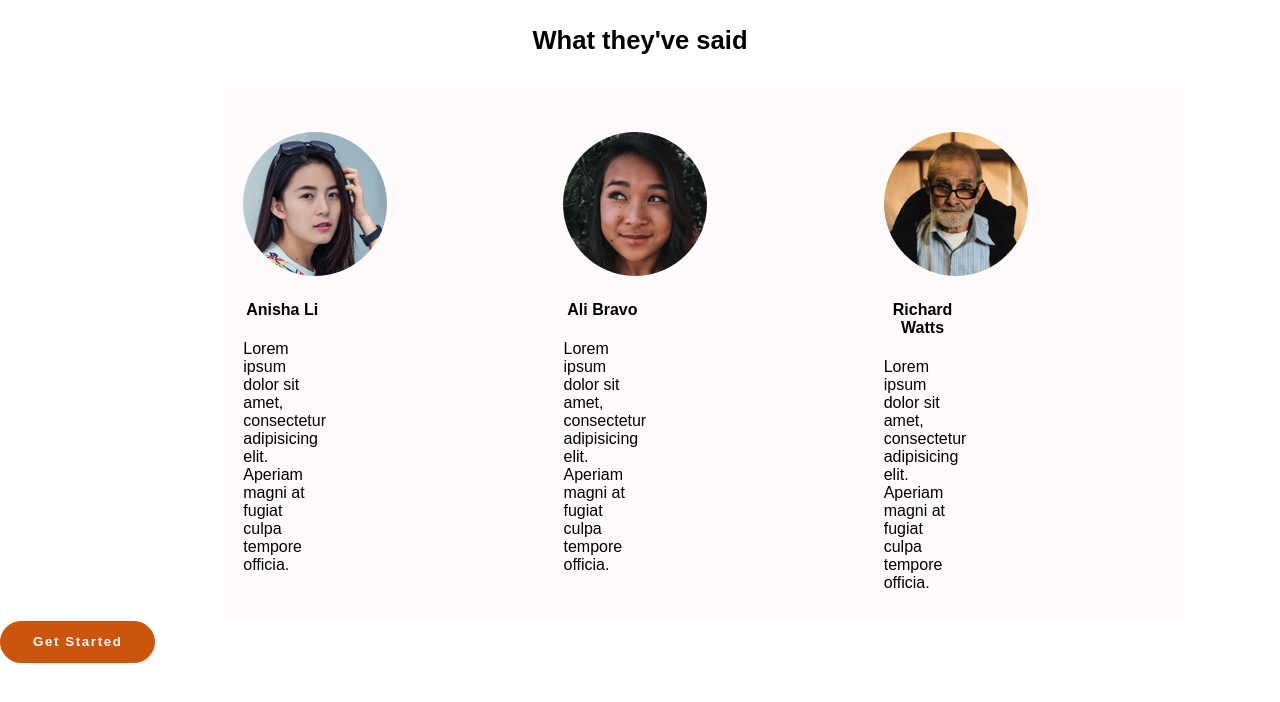
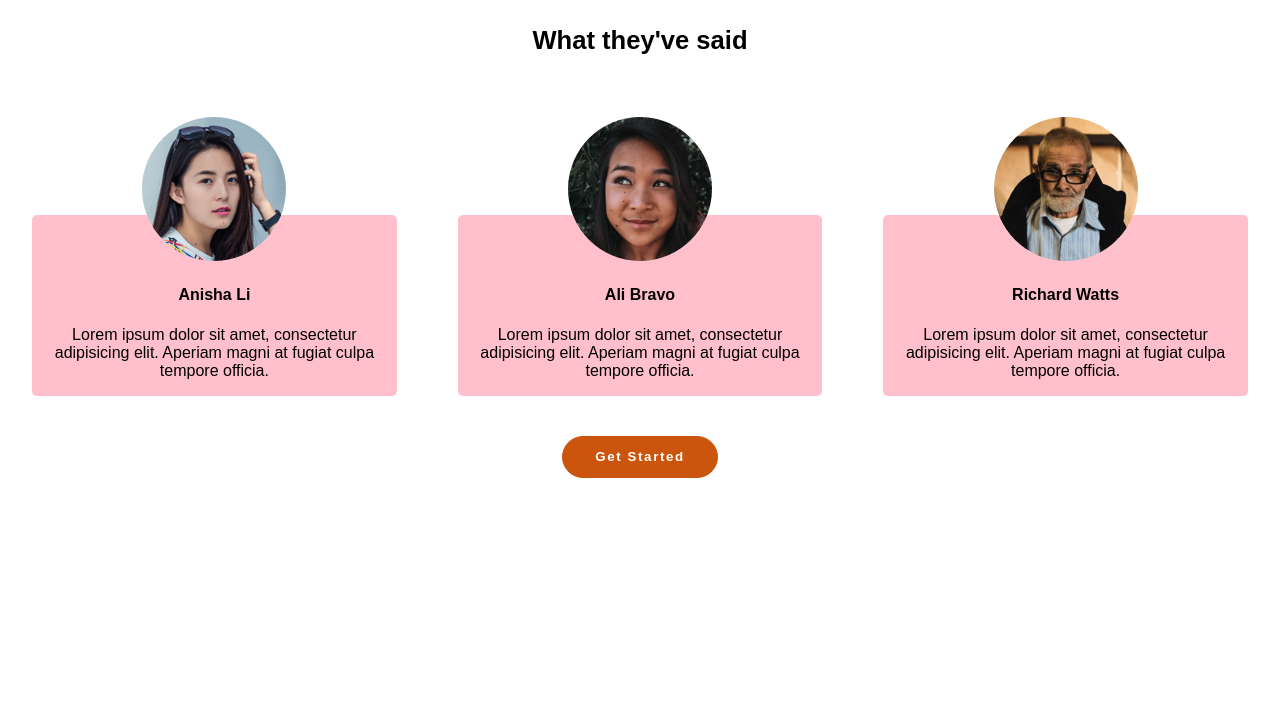
Before and after one commit to Biancaamaka/LANDING-PAGE, a plain HTML site: page index.html in a window 1280 px wide. Drawn offline with Linux system fonts and the light colour scheme.

Commit message:
fix ui layout

```diff
--- a/index.html
+++ b/index.html
@@ -1,9 +1,9 @@
 <!DOCTYPE html>
 <html lang="en">
   <head>
-    <meta charset="UTF-8">
-    <meta name="viewport" content="width=device-width, initial-scale=1.0">
-    <link rel ="stylesheet" href ="style.css">
+    <meta charset="UTF-8" />
+    <meta name="viewport" content="width=device-width, initial-scale=1.0" />
+    <link rel="stylesheet" href="style.css" />
     <title>She Code</title>
   </head>
   <body>
@@ -17,51 +17,39 @@
           <!-- Member 1 -->
           <div class="member">
             <div class="member-img">
-                        <img
-                            src="images/avatar-anisha.png"
-                            alt="Member"
-                        />
+              <img src="images/avatar-anisha.png" alt="Member" />
             </div>
             <div class="member-details">
               <h4 class="name">Anisha Li</h4>
               <p class="info">
-                            Lorem ipsum dolor sit amet, consectetur
-                            adipisicing elit. Aperiam magni at fugiat culpa
-                            tempore officia.
+                Lorem ipsum dolor sit amet, consectetur adipisicing elit.
+                Aperiam magni at fugiat culpa tempore officia.
               </p>
             </div>
           </div>
           <!-- Member 2-->
           <div class="member">
             <div class="member-img">
-                        <img
-                            src="images/avatar-ali.png"
-                            alt="Member"
-                        />
+              <img src="images/avatar-ali.png" alt="Member" />
             </div>
             <div class="member-details">
               <h4 class="name">Ali Bravo</h4>
               <p class="info">
-                            Lorem ipsum dolor sit amet, consectetur
-                            adipisicing elit. Aperiam magni at fugiat culpa
-                            tempore officia.
+                Lorem ipsum dolor sit amet, consectetur adipisicing elit.
+                Aperiam magni at fugiat culpa tempore officia.
               </p>
             </div>
           </div>
           <!--Member 3-->
           <div class="member">
             <div class="member-img">
-                        <img
-                            src="images/avatar-richard.png"
-                            alt="Member"
-                        />
+              <img src="images/avatar-richard.png" alt="Member" />
             </div>
             <div class="member-details">
               <h4 class="name">Richard Watts</h4>
               <p class="info">
-                            Lorem ipsum dolor sit amet, consectetur
-                            adipisicing elit. Aperiam magni at fugiat culpa
-                            tempore officia.
+                Lorem ipsum dolor sit amet, consectetur adipisicing elit.
+                Aperiam magni at fugiat culpa tempore officia.
               </p>
             </div>
           </div>
--- a/style.css
+++ b/style.css
@@ -12,8 +12,11 @@ body {
     width: 100%;
     height: 100%;
 }
+.review {
+    text-align:center;
+}
  .container {
-    width: 85%;
+    width: 95%;
     margin: 0 auto;
 }
 
@@ -30,7 +33,7 @@ body {
     cursor: pointer;
     transition: all 400ms ease;
     border: 1px solid var(--primary-color);
-    margin-top: 2px;;
+    margin-top: 40px;;
 }
 
 .btnn:hover {
@@ -42,6 +45,7 @@ body {
 
 .generic-heading {
     text-align: center;
+    margin-bottom: 10rem;
 }
 
 .generic-heading h3 {
@@ -55,15 +59,21 @@ body {
 .review-content {
     display: grid;
     grid-template-columns: repeat(3, 30%);
-    grid-template-rows: 400px 100px;
-    grid-gap: 2em;
-    margin-left: 11.7%;
-    background-color: var(--bg-color);
+    /* grid-template-rows: 400px 100px; */
+    grid-gap: 5%;
+    /* margin-left: 11.7%; */
+    /* background-color: var(--bg-color); */
 }
 .member {
-    width: 27%;
-    background: var(--bg-color);
-    padding: 45px 20px;
+    /* width: 27%; */
+    /* background: var(--bg-color); */
+    background: pink;
+    padding: 0px 20px;
+    text-align: center;
+    border-radius: 5px;
+  }
+  .member-img {
+    margin-top: -30%;
   }
   .name {
       text-align: center;
```
Lines whose indentation alone changed are shown as unchanged.
